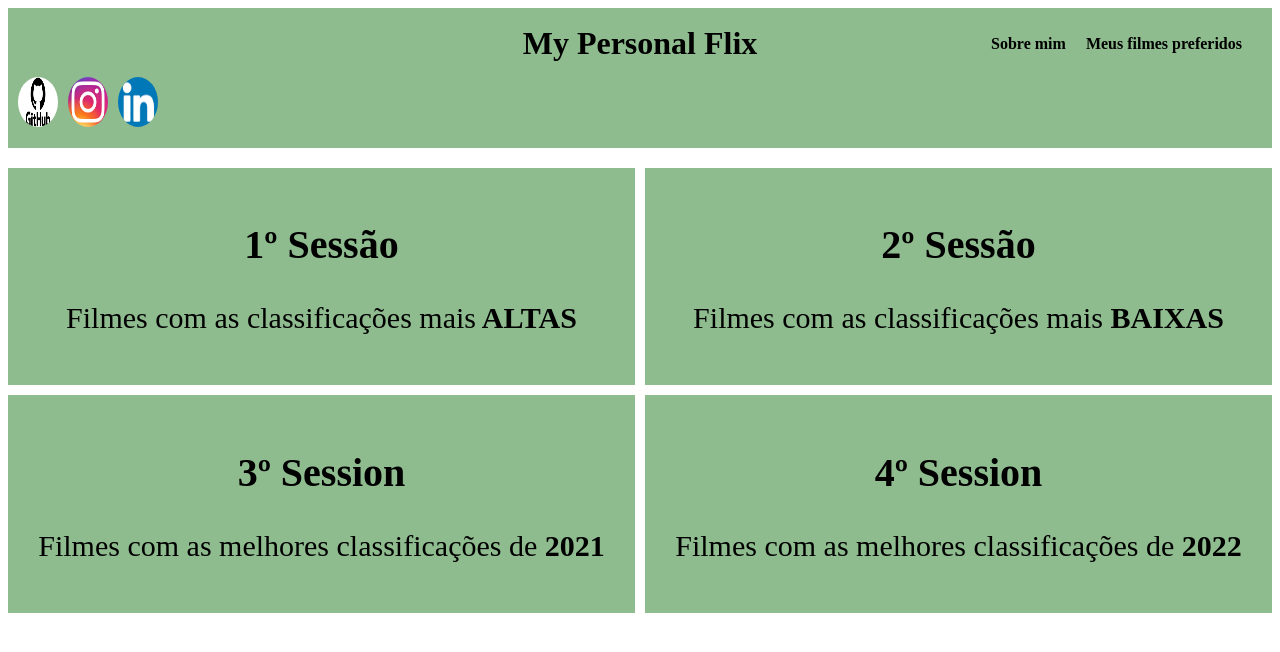
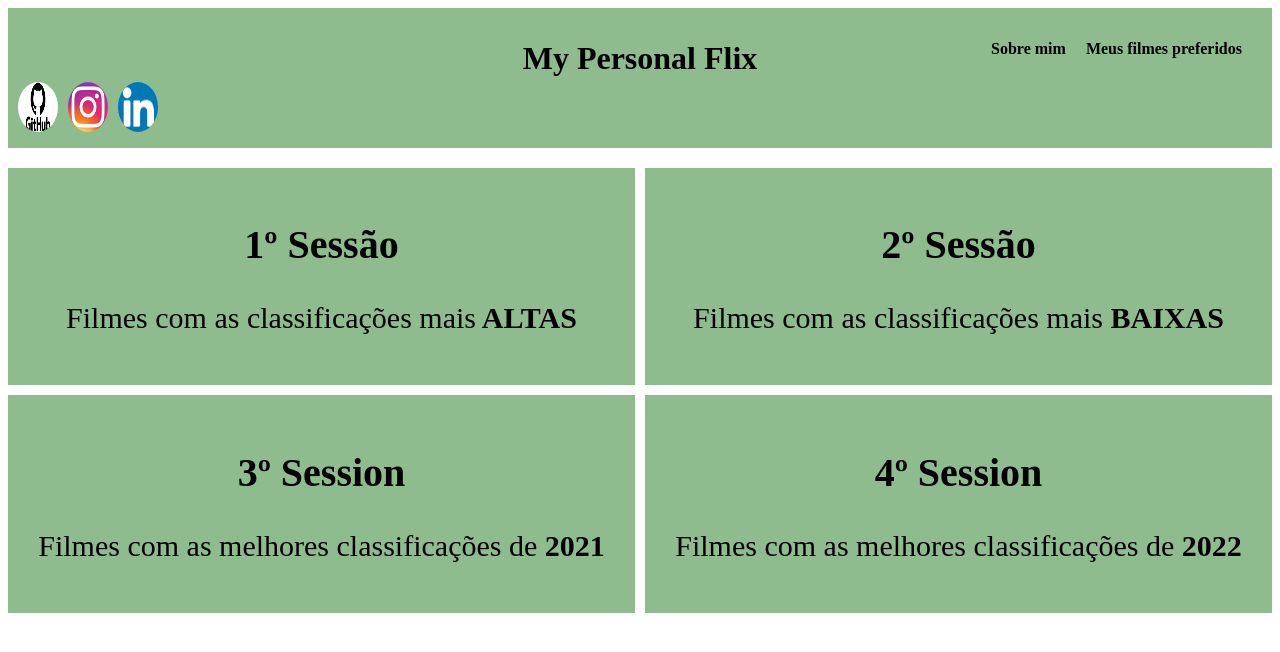
Before and after one commit to danilobsilv/film-presentation, a website: page views/pickcategorie.html in a window 1280 px wide. Drawn offline with nearby package versions, Linux system fonts and the light colour scheme; files that its build step writes are made by us from their sources.

Commit message:
fixed the title padding

```diff
--- a/public/styles/pickCategorie.css
+++ b/public/styles/pickCategorie.css
@@ -1,4 +1,3 @@
-/* Estilos do cabeçalho */
 header {
   background-color: darkseagreen;
   color: #fff;
@@ -15,10 +14,11 @@ header {
 header h1 {
   margin: 0;
   color: black;
-  grid-column: 1 / -1; /* Alterado para centralizar o título */
+  grid-column: 1 / -1;
   grid-row: 1 / 2;
-  justify-self: center; /* centraliza horizontalmente */
-  align-self: center; /* centraliza verticalmente */
+  justify-self: center;
+  align-self: center;
+  padding-top: 20px;
 }
 
 header nav {
```
